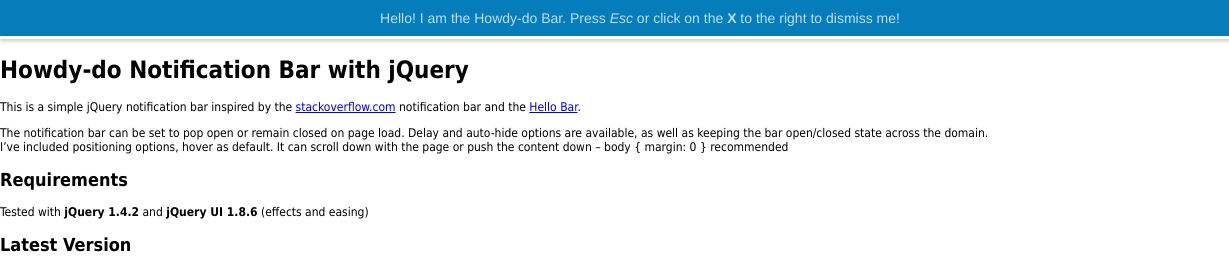
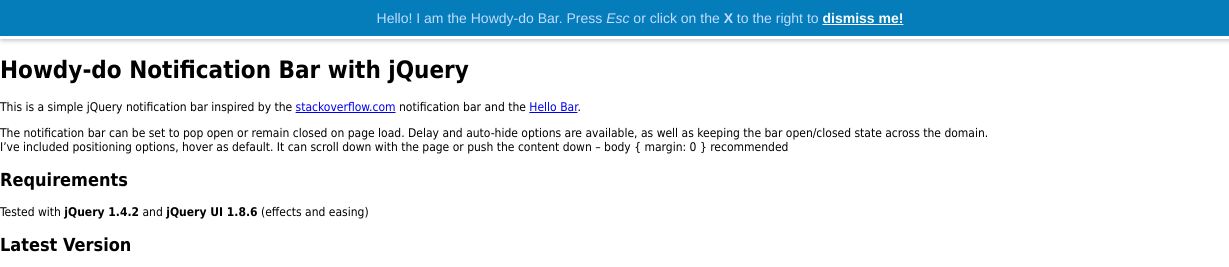
Before and after one commit to holden/jquery-howdydo-bar, a plain HTML site: page index.html in a window 1280 px wide. Shown: the top 267 px of the page, 0-1229 px from the left. Drawn offline with nearby package versions, Linux system fonts and the light colour scheme.

Commit message:
jquery bar demo

```diff
--- a/css/howdydo-bar.css
+++ b/css/howdydo-bar.css
@@ -10,6 +10,11 @@
 	-webkit-box-shadow: 0px 2px 4px #ccc;
 	box-shadow: 0px 2px 4px #ccc;
 }
+.howdydo-style a {
+	color: #fff;
+	font-weight: bold;
+}
+
 #howdydo-wrapper {
 	overflow: visible;
 	padding: 0;
--- a/index.html
+++ b/index.html
@@ -25,6 +25,7 @@
 		$(document).ready( function(){
 			$( '#howdy' ).howdyDo({
 				action		: 'push',
+				keepState   : false,
 				effect		: 'slide',
 				easing      : 'easeOutBounce',
 				duration	: 500,
@@ -167,7 +168,7 @@ I’ve included positioning options, hover as default. It can scroll down with t
 	<a rel="license" href="http://creativecommons.org/licenses/by-nc-sa/3.0/"><img alt="Creative Commons License" style="border-width:0" src="http://i.creativecommons.org/l/by-nc-sa/3.0/88x31.png" /></a><br /><span xmlns:dct="http://purl.org/dc/terms/" href="http://purl.org/dc/dcmitype/Text" property="dct:title" rel="dct:type">Howdy-do Notification Bar w/ jQuery</span> by <a xmlns:cc="http://creativecommons.org/ns#" href="http://About.me/leosilva" property="cc:attributionName" rel="cc:attributionURL">Leo Silva</a> is licensed under a <a rel="license" href="http://creativecommons.org/licenses/by-nc-sa/3.0/">Creative Commons Attribution-NonCommercial-ShareAlike 3.0 Unported License</a>.
 
 	<div id="howdy">
-		Hello! I am the Howdy-do Bar. Press <em>Esc</em> or click on the <strong>X</strong> to the right to dismiss me!<br />
+		Hello! I am the Howdy-do Bar. Press <em>Esc</em> or click on the <strong>X</strong> to the right to <a href="#">dismiss me!</a><br />
 	</div>
 </body>
 </html>
```
